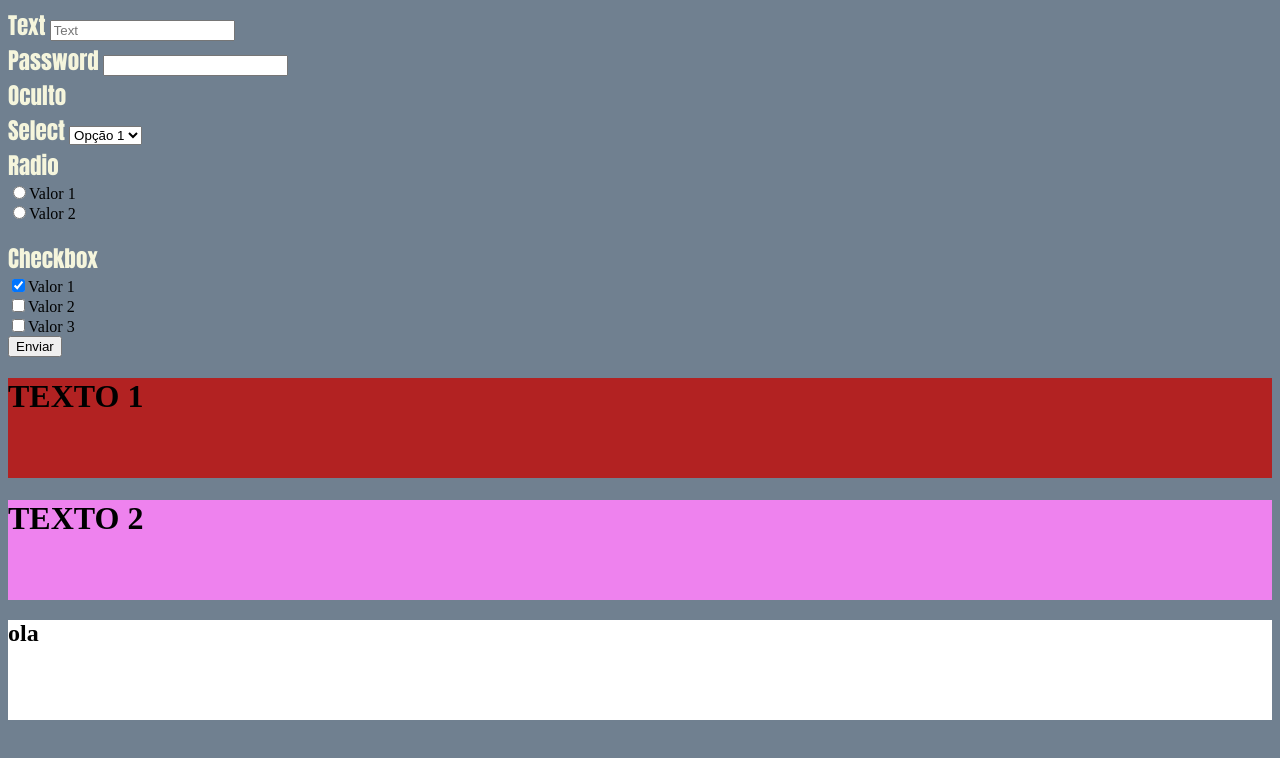
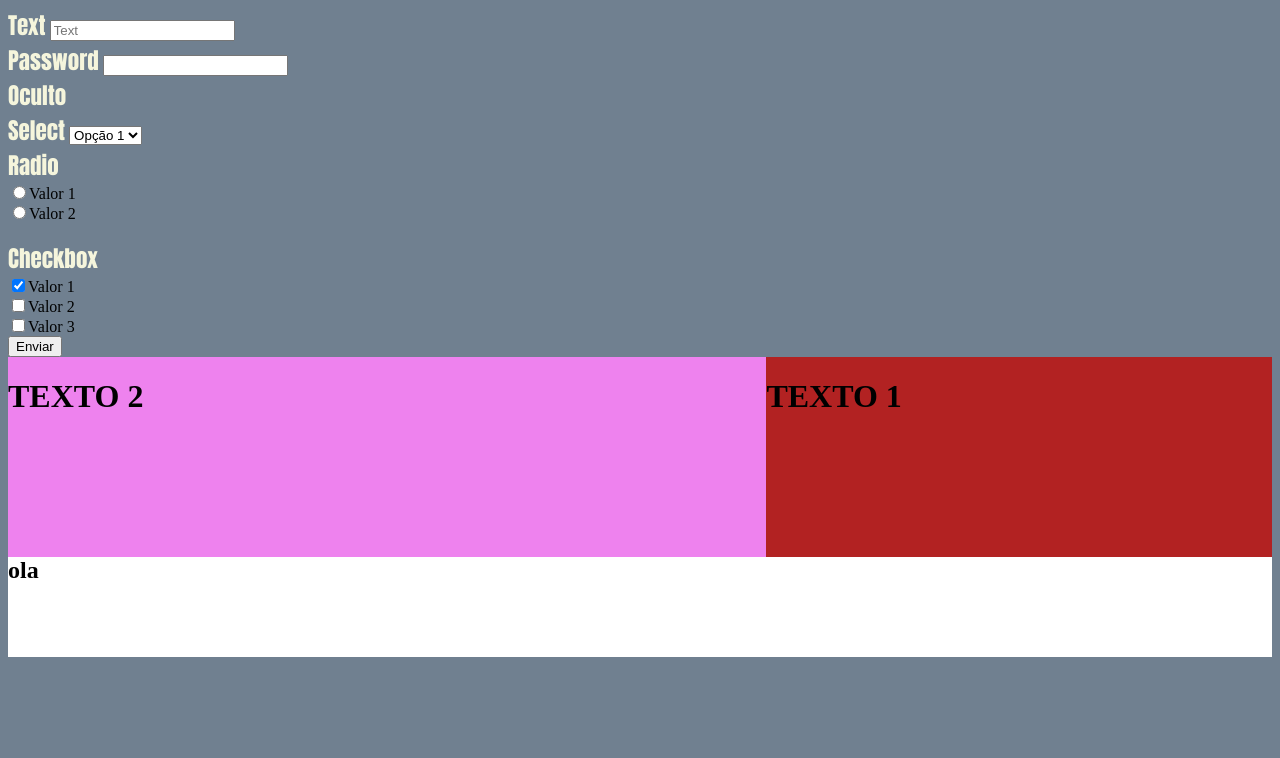
Before and after one commit to IltonSilvaJR/Pagina-web-formulario, a plain HTML site: page bin/index.html in a window 1280 px wide. Drawn offline with Linux system fonts and the light colour scheme.

Commit message:
Adiciona divs lado a lado com novas propriedades

```diff
--- a/bin/style.css
+++ b/bin/style.css
@@ -12,16 +12,21 @@ header{
     height: 100px;
 }
 footer{
+    clear: both;
     background-color: white;
     height: 100px;
 }
 #div_esquerda{
     background: violet;
-    height: 100px;
+    min-height: 200px;
+    width: 60%;
+    float: left;
 
 }
 #div_direita{
     background: firebrick;
-    height: 100px;
+    min-height: 200px;
+    width: 40%;
+    float: right;
 
 }
```
